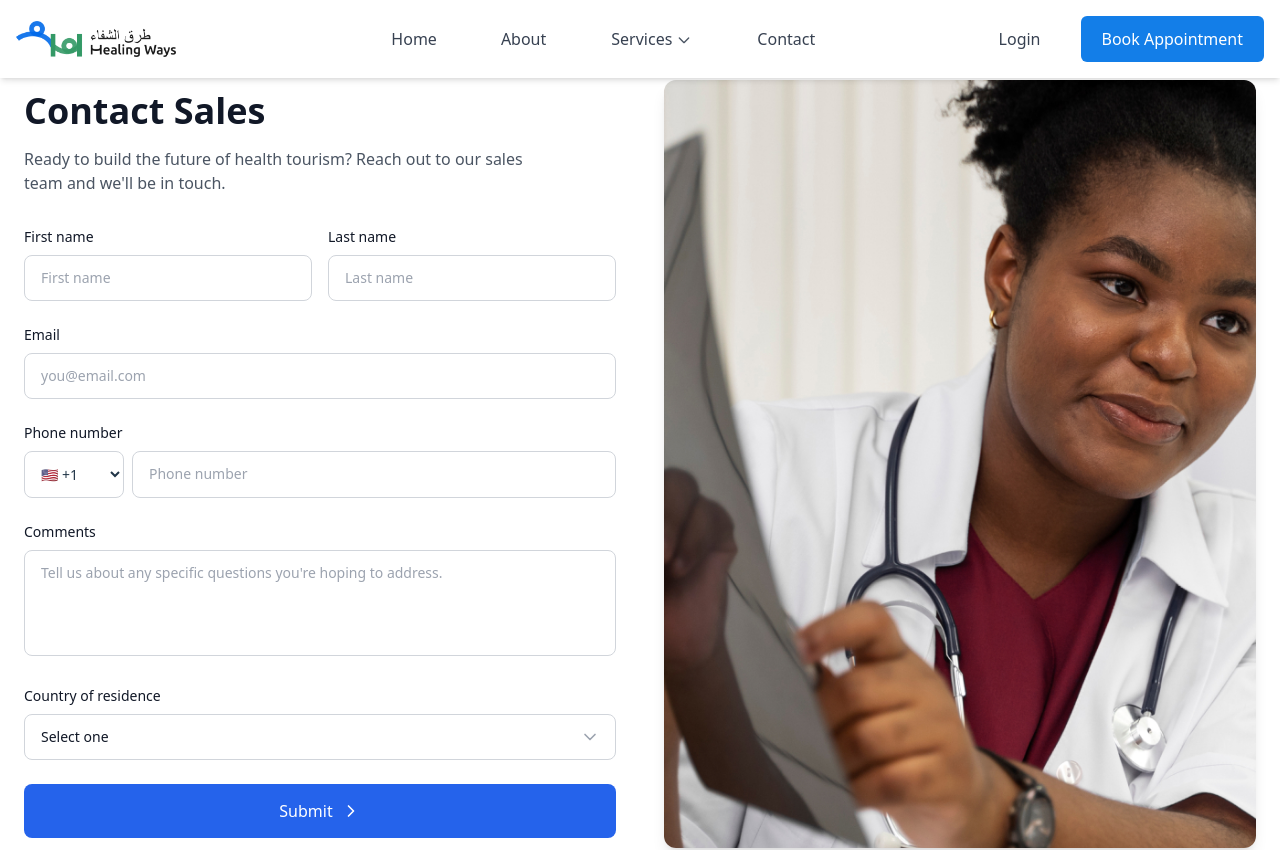
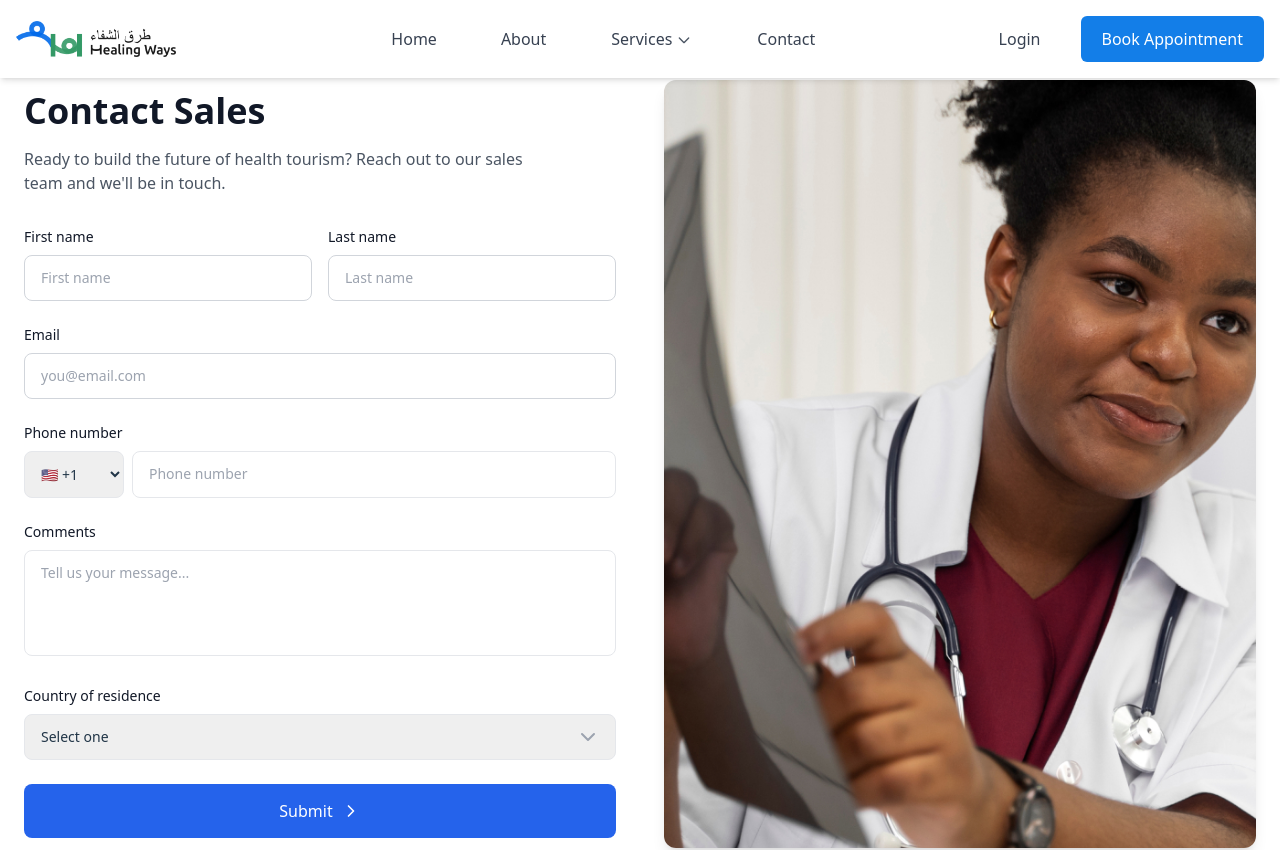
Before and after one commit to Binmuhammad001/healing-ways, a React (Vite) app: page /contact in a window 1280 px wide. Shown: the top 850 px of the page. Built offline with nearby package versions, Linux system fonts and the light colour scheme.

Commit message:
Update contact.jsx

```diff
--- a/src/components/contact/contact.jsx
+++ b/src/components/contact/contact.jsx
@@ -1,6 +1,6 @@
 import React, { useState } from 'react';
 import { ChevronDown, ChevronRight } from 'lucide-react';
-import Image from '../../assets/contact_img.jpg'
+import Image from '../../assets/contact_img.jpg';
 
 export default function ContactSalesForm() {
   const [formData, setFormData] = useState({
@@ -13,153 +13,131 @@ export default function ContactSalesForm() {
   });
 
   const handleChange = (e) => {
-    setFormData({
-      ...formData,
-      [e.target.name]: e.target.value
-    });
+    setFormData({ ...formData, [e.target.name]: e.target.value });
   };
 
-  const handleSubmit = () => {
-    console.log('Form submitted:', formData);
-    // Add your form submission logic here
+  const handleSubmit = async (e) => {
+    e.preventDefault();
+
+    try {
+      const response = await fetch("/api/contact", {
+        method: "POST",
+        headers: { "Content-Type": "application/json" },
+        body: JSON.stringify(formData),
+      });
+
+      const data = await response.json();
+
+      if (data.success) {
+        alert("Message Sent Successfully 🎉");
+        setFormData({
+          firstName: '',
+          lastName: '',
+          email: '',
+          phoneNumber: '',
+          comments: '',
+          country: '',
+        });
+      } else {
+        alert("Failed to send message ❌");
+      }
+    } catch (error) {
+      console.error("Submission Error:", error);
+      alert("Something went wrong!");
+    }
   };
 
   return (
     <section className="bg-white py-16 md:py-20">
       <div className="container mx-auto px-6 max-w-7xl">
         <div className="grid md:grid-cols-2 gap-12 items-center">
-          {/* Left side - Form */}
+
+          {/* Form */}
           <div>
-            <h2 className="text-4xl md:text-4xl font-bold text-gray-900 mb-4">
-              Contact Sales
-            </h2>
+            <h2 className="text-4xl md:text-4xl font-bold text-gray-900 mb-4">Contact Sales</h2>
             <p className="text-gray-600 mb-8">
-              Ready to build the future of health tourism? Reach out to our sales<br /> team and we'll be in touch.
+              Ready to build the future of health tourism? Reach out to our sales<br />
+              team and we'll be in touch.
             </p>
 
-            <div className="space-y-6">
-              {/* First name and Last name */}
+            <form className="space-y-6" onSubmit={handleSubmit}>
+
+              {/* First name & Last name */}
               <div className="grid grid-cols-2 gap-4">
                 <div>
-                  <label className="block text-sm font-medium text-gray-900 mb-2">
-                    First name
-                  </label>
-                  <input
-                    type="text"
-                    name="firstName"
-                    value={formData.firstName}
-                    onChange={handleChange}
+                  <label className="block text-sm font-medium text-gray-900 mb-2">First name</label>
+                  <input type="text" name="firstName" value={formData.firstName} onChange={handleChange}
                     placeholder="First name"
-                    className="w-full px-4 py-3 bg-white border border-gray-300 rounded-lg focus:outline-none focus:ring-2 focus:ring-blue-500 focus:border-transparent text-sm text-gray-900 placeholder-gray-400"
-                  />
+                    className="w-full px-4 py-3 bg-white border border-gray-300 rounded-lg focus:ring-blue-500 text-sm" />
                 </div>
+
                 <div>
-                  <label className="block text-sm font-medium text-gray-900 mb-2">
-                    Last name
-                  </label>
-                  <input
-                    type="text"
-                    name="lastName"
-                    value={formData.lastName}
-                    onChange={handleChange}
+                  <label className="block text-sm font-medium text-gray-900 mb-2">Last name</label>
+                  <input type="text" name="lastName" value={formData.lastName} onChange={handleChange}
                     placeholder="Last name"
-                    className="w-full px-4 py-3 bg-white border border-gray-300 rounded-lg focus:outline-none focus:ring-2 focus:ring-blue-500 focus:border-transparent text-sm text-gray-900 placeholder-gray-400"
-                  />
+                    className="w-full px-4 py-3 bg-white border border-gray-300 rounded-lg focus:ring-blue-500 text-sm" />
                 </div>
               </div>
 
               {/* Email */}
               <div>
-                <label className="block text-sm font-medium text-gray-900 mb-2">
-                  Email
-                </label>
-                <input
-                  type="email"
-                  name="email"
-                  value={formData.email}
-                  onChange={handleChange}
+                <label className="block text-sm font-medium text-gray-900 mb-2">Email</label>
+                <input type="email" name="email" value={formData.email} onChange={handleChange}
                   placeholder="you@email.com"
-                  className="w-full px-4 py-3 bg-white border border-gray-300 rounded-lg focus:outline-none focus:ring-2 focus:ring-blue-500 focus:border-transparent text-sm text-gray-900 placeholder-gray-400"
-                />
+                  className="w-full px-4 py-3 bg-white border border-gray-300 rounded-lg focus:ring-blue-500 text-sm" />
               </div>
 
               {/* Phone number */}
               <div>
-                <label className="block text-sm font-medium text-gray-900 mb-2">
-                  Phone number
-                </label>
+                <label className="block text-sm font-medium text-gray-900 mb-2">Phone number</label>
                 <div className="flex gap-2">
-                  <select className="px-3 py-3 bg-white border border-gray-300 rounded-lg focus:outline-none focus:ring-2 focus:ring-blue-500 focus:border-transparent text-sm">
+                  <select className="px-3 py-3 border rounded-lg text-sm">
                     <option>🇺🇸 +1</option>
                     <option>🇬🇧 +44</option>
                     <option>🇳🇬 +234</option>
                   </select>
-                  <input
-                    type="tel"
-                    name="phoneNumber"
-                    value={formData.phoneNumber}
-                    onChange={handleChange}
+
+                  <input type="tel" name="phoneNumber" value={formData.phoneNumber} onChange={handleChange}
                     placeholder="Phone number"
-                    className="flex-1 px-4 py-3 bg-white border border-gray-300 rounded-lg focus:outline-none focus:ring-2 focus:ring-blue-500 focus:border-transparent text-sm text-gray-900 placeholder-gray-400"
-                  />
+                    className="flex-1 px-4 py-3 border rounded-lg text-sm" />
                 </div>
               </div>
 
               {/* Comments */}
               <div>
-                <label className="block text-sm font-medium text-gray-900 mb-2">
-                  Comments
-                </label>
-                <textarea
-                  name="comments"
-                  value={formData.comments}
-                  onChange={handleChange}
-                  placeholder="Tell us about any specific questions you're hoping to address."
-                  rows={4}
-                  className="w-full px-4 py-3 bg-white border border-gray-300 rounded-lg focus:outline-none focus:ring-2 focus:ring-blue-500 focus:border-transparent text-sm resize-none text-gray-900 placeholder-gray-400"
-                />
+                <label className="block text-sm font-medium text-gray-900 mb-2">Comments</label>
+                <textarea name="comments" value={formData.comments} onChange={handleChange}
+                  placeholder="Tell us your message..." rows={4}
+                  className="w-full px-4 py-3 border rounded-lg resize-none text-sm" />
               </div>
 
-              {/* Country of residence */}
+              {/* Country */}
               <div>
-                <label className="block text-sm font-medium text-gray-900 mb-2">
-                  Country of residence
-                </label>
+                <label className="block text-sm font-medium text-gray-900 mb-2">Country of residence</label>
                 <div className="relative">
-                  <select
-                    name="country"
-                    value={formData.country}
-                    onChange={handleChange}
-                    className="w-full px-4 py-3 bg-white border border-gray-300 rounded-lg focus:outline-none focus:ring-2 focus:ring-blue-500 focus:border-transparent text-sm appearance-none text-gray-900"
-                  >
+                  <select name="country" value={formData.country} onChange={handleChange}
+                    className="w-full px-4 py-3 border rounded-lg text-sm appearance-none">
                     <option value="">Select one</option>
                     <option value="us">United States</option>
                     <option value="uk">United Kingdom</option>
                     <option value="ng">Nigeria</option>
                     <option value="ca">Canada</option>
                   </select>
-                  <ChevronDown className="absolute right-4 top-1/2 transform -translate-y-1/2 w-5 h-5 text-gray-400 pointer-events-none" />
+                  <ChevronDown className="absolute right-4 top-1/2 -translate-y-1/2 text-gray-400" />
                 </div>
               </div>
 
-              {/* Submit button */}
-              <button
-                onClick={handleSubmit}
-                className="w-full bg-blue-600 hover:bg-blue-700 text-white px-6 py-3.5 rounded-lg font-medium transition-colors flex items-center justify-center gap-2 group"
-              >
-                Submit
-                <ChevronRight className="w-5 h-5 group-hover:translate-x-1 transition-transform" />
+              {/* Submit */}
+              <button type="submit"
+                className="w-full bg-blue-600 hover:bg-blue-700 text-white px-6 py-3.5 rounded-lg font-medium flex items-center justify-center gap-2">
+                Submit <ChevronRight className="w-5 h-5" />
               </button>
-            </div>
+            </form>
           </div>
 
-          {/* Right side - Image */}
-          <div className="relative">
-            <img
-              src={ Image }
-              alt="Healthcare professional"
-              className="w-full h-auto rounded-xl shadow-lg object-cover"
-            />
+          {/* Image */}
+          <div>
+            <img src={Image} alt="Contact" className="w-full rounded-xl shadow-lg object-cover" />
           </div>
         </div>
       </div>
```
